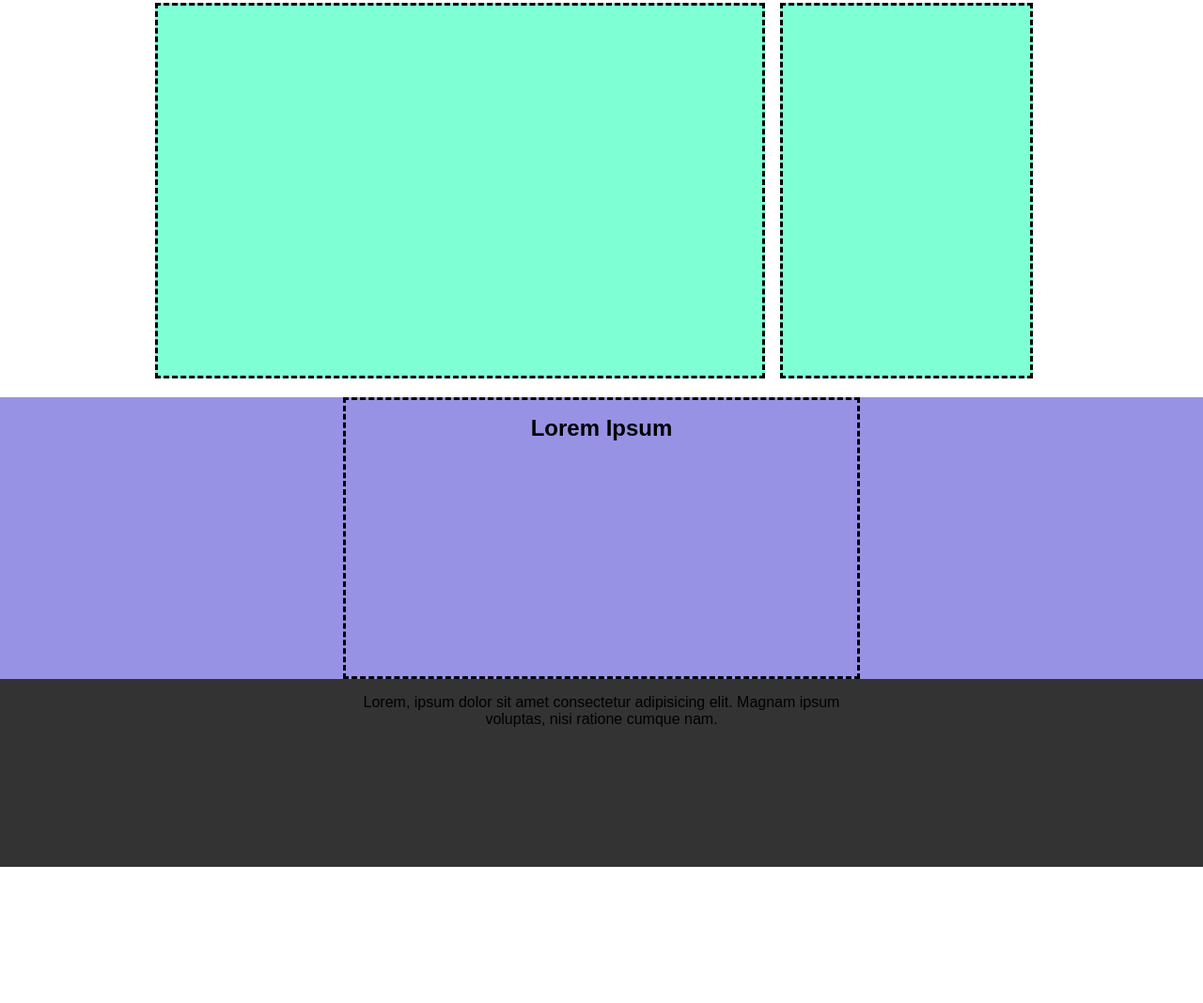
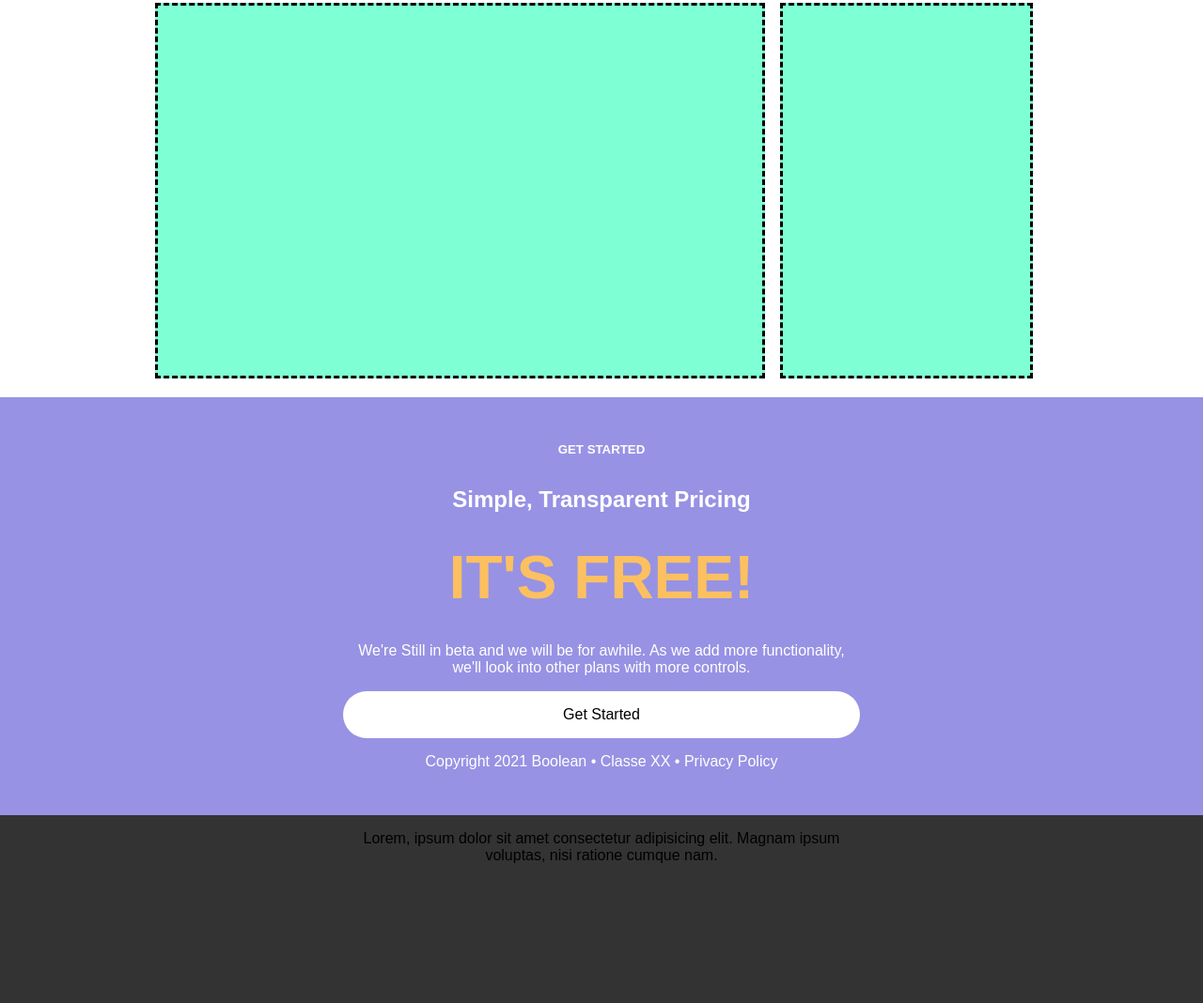
Before and after one commit to SimoneViglione/htmlcss-responsive-layout, a plain HTML site: page index.html in a window 1280 px wide. Shown: the part 2370-3438 px from the top of the page at 94% size. Before the commit the page ends 3293 px from the top, so only its background shows below. Drawn offline with Linux system fonts and the light colour scheme.

Commit message:
base sixth section

```diff
--- a/css/style.css
+++ b/css/style.css
@@ -17,12 +17,6 @@
 .debug-fifth {
     height: 400px;
     background-color: aquamarine;
-    border-style: dashed;
-}
-
-.debug-sixth {
-    height: 300px;
-    text-align: center;
     border-style: dashed;
 }
 
@@ -97,6 +91,10 @@
 .button-blue {
     background-color: rgb(0, 132, 253);
     width: max-content  ;
+}
+
+.white-text {
+    color: white;
 }
 
 /* Termine Utility */
@@ -183,6 +181,15 @@ main {
 
 .about-us {
     margin-right: 1rem;
+}
+
+#sixth * {
+    padding: 1rem 0;
+}
+
+.big-yellow-title {
+    font-size: 4rem;
+    color: rgb(252, 192, 96);
 }
 
 footer {
--- a/index.html
+++ b/index.html
@@ -197,7 +197,13 @@
         <section class="violet-bg" id="sixth">
             <div class="container-small">
                 <div class="debug-sixth centered p-top">
-                    <h1>Lorem Ipsum</h1>
+                    <h5 class="white-text">GET STARTED</h5>
+                    <h2 class="white-text">Simple, Transparent Pricing</h2>
+                    <h1 class="big-yellow-title">IT'S FREE!</h1>
+                    <p class="white-text">We're Still in beta and we will be for awhile. As we add more
+                        functionality, we'll look into other plans with more controls.</p>
+                    <div class="button-white b-radius">Get Started</div>
+                    <p class="white-text">Copyright 2021 Boolean &#8226; Classe XX &#8226; <span>Privacy Policy</span></p>
                 </div>
             </div>
         </section>
```
